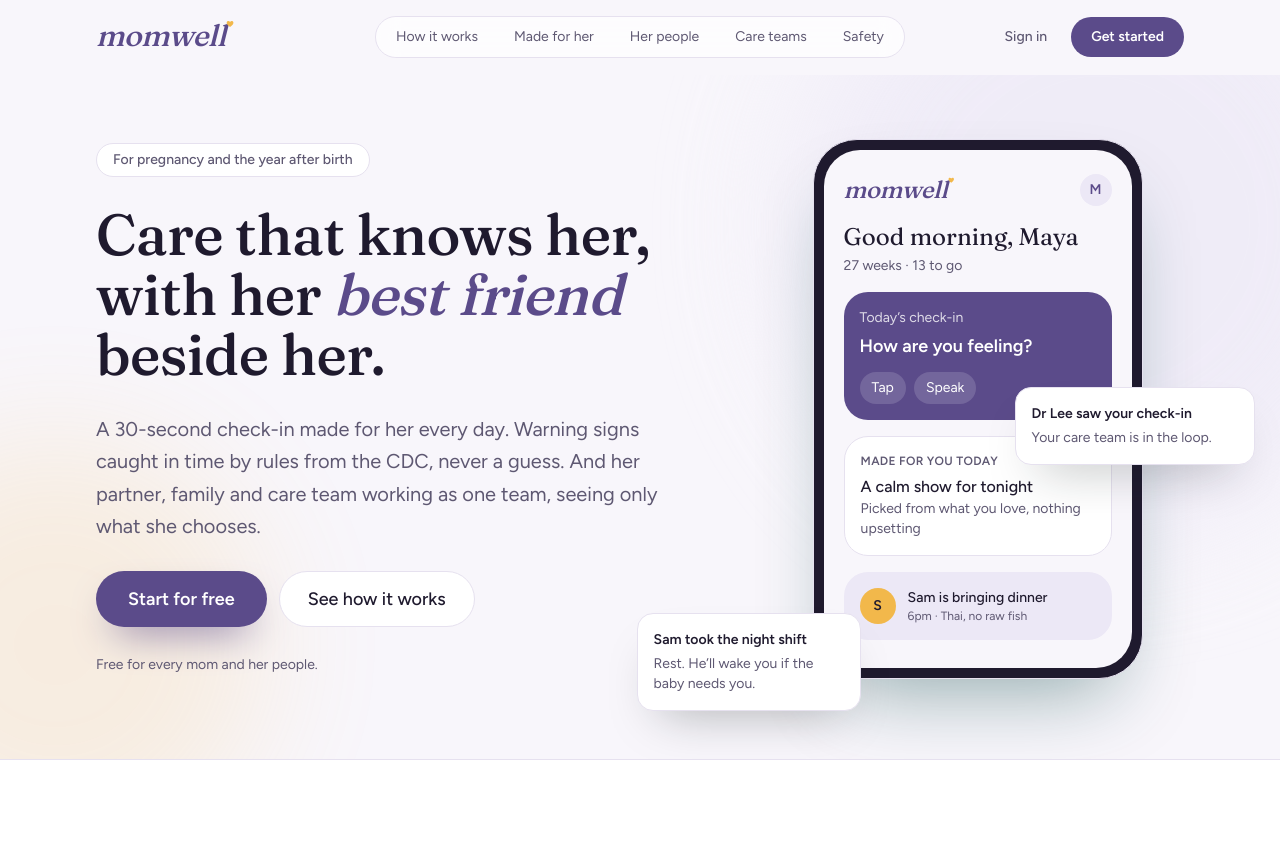
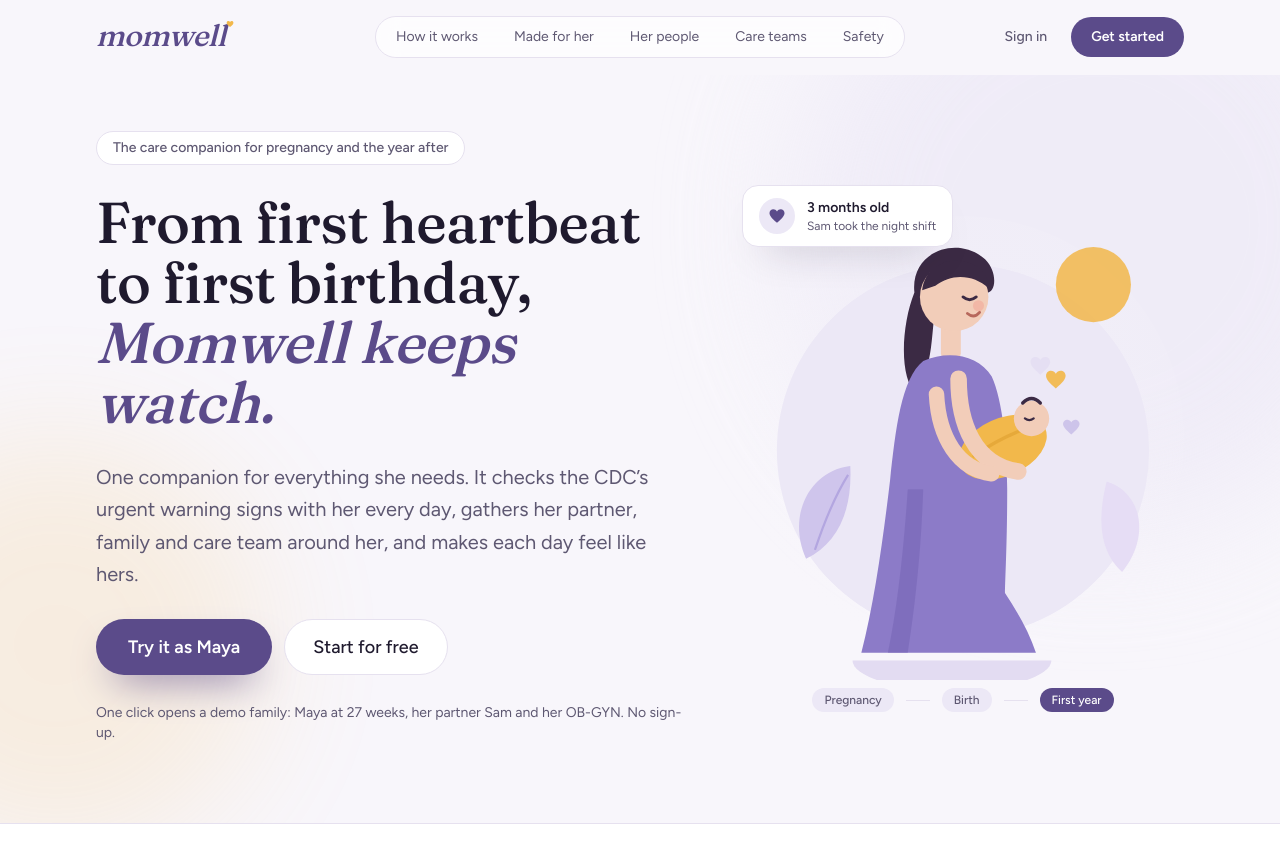
Before and after one commit to vickysharma-prog/momwell, a Next.js app: page / in a window 1280 px wide. Shown: the top 862 px of the page. Built offline with nearby package versions, Linux system fonts and the light colour scheme.

Commit message:
The hero: from first heartbeat to first birthday, Momwell keeps watch; an animated mother, pregnant and then holding her baby, through the journey the app covers

```diff
--- a/components/landing/Hero.tsx
+++ b/components/landing/Hero.tsx
@@ -1,10 +1,10 @@
 "use client";
 
 import Link from "next/link";
-import { AnimatePresence, motion, useReducedMotion } from "motion/react";
+import { motion } from "motion/react";
 import { useEffect, useState } from "react";
 import { Logo } from "@/components/Logo";
-import { PhoneMock } from "./PhoneMock";
+import { MomScene } from "./MomScene";
 
 const LINKS = [
   ["How it works", "#how"],
@@ -52,73 +52,34 @@
   );
 }
 
-const PEOPLE = ["partner", "mom", "best friend", "doula", "OB-GYN", "sister"];
-
-// The first screen: what Momwell is in one line, the way in, and the app itself.
+// The first screen: what Momwell is in one line, the two ways in, and the journey it covers, alive.
 export function Hero() {
-  const still = useReducedMotion();
-  const [i, setI] = useState(0);
-  useEffect(() => {
-    if (still) return;
-    const t = setInterval(() => setI((n) => (n + 1) % PEOPLE.length), 2400);
-    return () => clearInterval(t);
-  }, [still]);
-
   return (
     <section className="relative overflow-hidden">
       <div aria-hidden="true" className="pointer-events-none absolute -top-40 right-[-10%] h-[620px] w-[620px] rounded-full bg-brand-soft opacity-70 blur-3xl" />
       <div aria-hidden="true" className="pointer-events-none absolute top-[360px] left-[-12%] h-[420px] w-[420px] rounded-full bg-honey opacity-15 blur-3xl" />
-      <div className="relative mx-auto grid max-w-6xl items-center gap-14 px-5 pt-10 pb-20 sm:px-8 md:pt-16 lg:grid-cols-[1.2fr_0.8fr]">
+      <div className="relative mx-auto grid max-w-6xl items-center gap-12 px-5 pt-8 pb-20 sm:px-8 md:pt-14 lg:grid-cols-[1.15fr_0.85fr]">
         <motion.div initial={{ opacity: 0, y: 16 }} animate={{ opacity: 1, y: 0 }} transition={{ duration: 0.6, ease: [0.2, 0.8, 0.2, 1] }} className="flex flex-col gap-7">
-          <p className="w-fit rounded-full border border-line bg-paper-raised px-4 py-1.5 text-sm font-medium text-ink-soft">For pregnancy and the year after birth</p>
+          <p className="w-fit rounded-full border border-line bg-paper-raised px-4 py-1.5 text-sm font-medium text-ink-soft">The care companion for pregnancy and the year after</p>
           <h1 className="text-5xl leading-[1.04] sm:text-6xl lg:text-[3.6rem]">
-            Care that knows her,
-            <br />
-            with her{" "}
-            <span className="relative inline-block min-w-[4ch] text-brand">
-              <AnimatePresence mode="wait">
-                <motion.span key={PEOPLE[i]} initial={{ opacity: 0, y: 14, filter: "blur(4px)" }} animate={{ opacity: 1, y: 0, filter: "blur(0px)" }} exit={{ opacity: 0, y: -14, filter: "blur(4px)" }} transition={{ duration: 0.35 }} className="inline-block italic">
-                  {PEOPLE[i]}
-                </motion.span>
-              </AnimatePresence>
-            </span>
-            <br />
-            beside her.
+            From first heartbeat to first birthday, <span className="text-brand italic">Momwell keeps watch.</span>
           </h1>
           <p className="max-w-xl text-lg leading-relaxed text-ink-soft sm:text-xl">
-            A 30-second check-in made for her every day. Warning signs caught in time by rules from the CDC, never a guess. And her partner, family and care team working as one team, seeing only what she chooses.
+            One companion for everything she needs. It checks the CDC’s urgent warning signs with her every day, gathers her partner, family and care team around her, and makes each day feel like hers.
           </p>
           <div className="flex flex-wrap items-center gap-3">
-            <Link href="/signup" className="flex h-14 items-center rounded-full bg-brand px-8 text-lg font-semibold text-on-brand shadow-[0_18px_40px_-18px_var(--brand)] transition active:scale-[0.98]">
+            <Link href="/demo" className="flex h-14 items-center rounded-full bg-brand px-8 text-lg font-semibold text-on-brand shadow-[0_18px_40px_-18px_var(--brand)] transition active:scale-[0.98]">
+              Try it as Maya
+            </Link>
+            <Link href="/signup" className="flex h-14 items-center rounded-full border border-line bg-paper-raised px-7 text-lg font-medium transition hover:border-brand">
               Start for free
             </Link>
-            <a href="#how" className="flex h-14 items-center rounded-full border border-line bg-paper-raised px-7 text-lg font-medium transition hover:border-brand">
-              See how it works
-            </a>
           </div>
-          <p className="text-sm text-ink-soft">Free for every mom and her people.</p>
+          <p className="text-sm text-ink-soft">One click opens a demo family: Maya at 27 weeks, her partner Sam and her OB-GYN. No sign-up.</p>
         </motion.div>
 
-        <motion.div initial={{ opacity: 0, y: 30, scale: 0.97 }} animate={{ opacity: 1, y: 0, scale: 1 }} transition={{ duration: 0.8, delay: 0.15, ease: [0.2, 0.8, 0.2, 1] }} className="relative mx-auto">
-          <PhoneMock />
-          <motion.div
-            initial={{ opacity: 0, x: 24 }}
-            animate={{ opacity: 1, x: 0 }}
-            transition={{ delay: 0.9, duration: 0.5 }}
-            className="absolute top-[46%] -right-10 hidden w-60 rounded-2xl border border-line bg-paper-raised p-4 shadow-[0_24px_50px_-24px_rgba(19,32,31,0.35)] sm:block lg:-right-28"
-          >
-            <p className="text-sm font-semibold">Dr Lee saw your check-in</p>
-            <p className="mt-1 text-sm text-ink-soft">Your care team is in the loop.</p>
-          </motion.div>
-          <motion.div
-            initial={{ opacity: 0, x: -24 }}
-            animate={{ opacity: 1, x: 0 }}
-            transition={{ delay: 1.2, duration: 0.5 }}
-            className="absolute -bottom-8 -left-12 hidden w-56 rounded-2xl border border-line bg-paper-raised p-4 shadow-[0_24px_50px_-24px_rgba(19,32,31,0.35)] sm:block lg:-left-44"
-          >
-            <p className="text-sm font-semibold">Sam took the night shift</p>
-            <p className="mt-1 text-sm text-ink-soft">Rest. He’ll wake you if the baby needs you.</p>
-          </motion.div>
+        <motion.div initial={{ opacity: 0, y: 30, scale: 0.97 }} animate={{ opacity: 1, y: 0, scale: 1 }} transition={{ duration: 0.8, delay: 0.15, ease: [0.2, 0.8, 0.2, 1] }} className="relative">
+          <MomScene />
         </motion.div>
       </div>
     </section>
--- /dev/null
+++ b/components/landing/MomScene.tsx
@@ -0,0 +1,149 @@
+"use client";
+
+import { AnimatePresence, motion, useReducedMotion } from "motion/react";
+import { useEffect, useState } from "react";
+
+// The landing page's living picture: a mother through the journey Momwell covers, pregnant and then holding her
+// baby, breathing softly, with little hearts rising. Drawn from simple shapes so it stays sharp at any size.
+const SKIN = "#F2CDB9";
+const HAIR = "#3B2A44";
+const DRESS = "#8C7BC8";
+const DRESS_SHADE = "#7565B4";
+
+const STAGES = [
+  { key: "bump", label: "28 weeks", note: "Daily check-in done" },
+  { key: "baby", label: "3 months old", note: "Sam took the night shift" },
+] as const;
+
+const HEART = "M12 21C5 15 2 11.5 2 8c0-3 2.5-5 5-5 2 0 4 1.2 5 3 1-1.8 3-3 5-3 2.5 0 5 2 5 5 0 3.5-3 7-10 13z";
+
+function Mother({ stage }: { stage: "bump" | "baby" }) {
+  const pregnant = stage === "bump";
+  return (
+    <g>
+      {/* hair behind */}
+      <path d="M156 122 C152 84 196 70 220 92 C232 104 230 124 220 122 C212 106 188 104 178 120 C170 150 176 182 158 214 C142 200 144 152 156 122 Z" fill={HAIR} />
+      {/* neck */}
+      <rect x="180" y="146" width="18" height="40" rx="9" fill={SKIN} />
+      {/* dress */}
+      {pregnant ? (
+        <path d="M164 184 C186 174 214 178 226 198 C240 222 276 254 278 304 C280 352 254 382 238 394 C250 412 260 430 266 448 L108 448 C120 402 128 342 134 292 C139 246 144 200 164 184 Z" fill={DRESS} />
+      ) : (
+        <path d="M164 184 C186 174 214 178 226 198 C236 220 240 262 240 300 C240 350 238 384 238 394 C250 412 260 430 266 448 L108 448 C120 402 128 342 134 292 C139 246 144 200 164 184 Z" fill={DRESS} />
+      )}
+      <path d="M150 300 C146 360 140 410 132 448 L150 448 C156 410 162 360 164 300 Z" fill={DRESS_SHADE} opacity="0.55" />
+      {/* head */}
+      <circle cx="192" cy="126" r="31" fill={SKIN} />
+      {/* fringe */}
+      <path d="M163 120 C166 96 190 88 208 96 C218 100 224 110 223 118 C210 106 190 104 175 116 Z" fill={HAIR} />
+      {/* face: closed, smiling eye, smile, cheek */}
+      <path d="M200 126 q6 5 12 0" stroke={HAIR} strokeWidth="2.6" fill="none" strokeLinecap="round" />
+      <path d="M204 141 q6 5 11 -1" stroke="#B7685C" strokeWidth="2.6" fill="none" strokeLinecap="round" />
+      <circle cx="214" cy="134" r="5" fill="#F2A99A" opacity="0.6" />
+      {pregnant ? (
+        <>
+          {/* one arm curving round the top of the bump, hand resting on it */}
+          <path d="M198 198 C206 232 226 262 258 286" stroke={SKIN} strokeWidth="15" fill="none" strokeLinecap="round" />
+          <ellipse cx="262" cy="290" rx="11" ry="9" transform="rotate(30 262 290)" fill={SKIN} />
+          {/* a soft heart glowing on the bump: the baby */}
+          <path d={HEART} transform="translate(236 316) scale(0.9)" fill="#F2B84B" opacity="0.9" />
+        </>
+      ) : (
+        <>
+          {/* baby, swaddled in honey */}
+          <ellipse cx="236" cy="262" rx="42" ry="26" transform="rotate(-24 236 262)" fill="#F2B84B" />
+          <path d="M210 270 q22 -16 50 -26" stroke="#E0A030" strokeWidth="3" fill="none" strokeLinecap="round" opacity="0.6" />
+          <circle cx="262" cy="236" r="16" fill={SKIN} />
+          <path d="M256 236 q4 3 8 0" stroke={HAIR} strokeWidth="2" fill="none" strokeLinecap="round" />
+          <path d="M254 222 q8 -8 16 0" stroke={HAIR} strokeWidth="3" fill="none" strokeLinecap="round" />
+          {/* arms cradling */}
+          <path d="M196 200 C196 240 210 278 250 284" stroke={SKIN} strokeWidth="15" fill="none" strokeLinecap="round" />
+          <path d="M176 214 C178 254 196 282 226 286" stroke={SKIN} strokeWidth="14" fill="none" strokeLinecap="round" />
+        </>
+      )}
+    </g>
+  );
+}
+
+export function MomScene() {
+  const still = useReducedMotion();
+  const [i, setI] = useState(0);
+  useEffect(() => {
+    if (still) return;
+    const t = setInterval(() => setI((n) => (n + 1) % STAGES.length), 5200);
+    return () => clearInterval(t);
+  }, [still]);
+  const stage = STAGES[i];
+
+  return (
+    <div className="relative mx-auto w-full max-w-[460px]" role="img" aria-label="A mother, pregnant and then holding her baby, through the journey Momwell is with her for">
+      <svg viewBox="0 0 400 470" className="w-full" aria-hidden="true">
+        <defs>
+          <radialGradient id="mw-glow" cx="50%" cy="45%" r="55%">
+            <stop offset="0%" stopColor="#ECE8F6" />
+            <stop offset="100%" stopColor="#F8F6FB" stopOpacity="0" />
+          </radialGradient>
+        </defs>
+        <circle cx="200" cy="250" r="200" fill="url(#mw-glow)" />
+        <motion.circle cx="200" cy="262" r="168" fill="#ECE8F6" animate={still ? undefined : { scale: [1, 1.025, 1] }} transition={{ duration: 6, repeat: Infinity, ease: "easeInOut" }} style={{ transformOrigin: "200px 262px" }} />
+        <motion.circle cx="318" cy="112" r="34" fill="#F2B84B" opacity="0.85" animate={still ? undefined : { y: [0, -6, 0] }} transition={{ duration: 7, repeat: Infinity, ease: "easeInOut" }} />
+        {/* soft leaves */}
+        <path d="M58 360 C40 320 62 280 98 276 C100 318 86 346 58 360 Z" fill="#CFC5EC" />
+        <path d="M66 352 C76 322 86 300 96 284" stroke="#B3A6E0" strokeWidth="2" fill="none" />
+        <path d="M344 372 C370 340 362 300 330 290 C320 330 326 356 344 372 Z" fill="#E6DDF5" />
+        <path d="M190 452 h-90 a40 12 0 0 0 180 0 Z" fill="#E3DCF2" />
+
+        <motion.g animate={still ? undefined : { y: [0, -3, 0] }} transition={{ duration: 4.5, repeat: Infinity, ease: "easeInOut" }}>
+          <AnimatePresence mode="wait">
+            <motion.g key={stage.key} initial={{ opacity: 0, scale: 0.98 }} animate={{ opacity: 1, scale: 1 }} exit={{ opacity: 0, scale: 0.98 }} transition={{ duration: 0.7 }} style={{ transformOrigin: "200px 300px" }}>
+              <Mother stage={stage.key} />
+            </motion.g>
+          </AnimatePresence>
+        </motion.g>
+
+        {/* hearts rising from mother and baby */}
+        {!still &&
+          [0, 1, 2].map((n) => (
+            <motion.path
+              key={n}
+              d={HEART}
+              fill={n === 1 ? "#F2B84B" : "#B3A6E0"}
+              initial={{ opacity: 0, x: 258 + n * 14, y: 268, scale: 0.6 }}
+              animate={{ opacity: [0, 1, 0], y: [268, 170 - n * 18], scale: [0.6, 0.9 + n * 0.1] }}
+              transition={{ duration: 3.6, delay: n * 1.2, repeat: Infinity, ease: "easeOut" }}
+            />
+          ))}
+      </svg>
+
+      <AnimatePresence mode="wait">
+        <motion.div
+          key={stage.key}
+          initial={{ opacity: 0, y: 8 }}
+          animate={{ opacity: 1, y: 0 }}
+          exit={{ opacity: 0, y: -8 }}
+          transition={{ duration: 0.45 }}
+          className="absolute top-6 left-0 flex items-center gap-3 rounded-2xl border border-line bg-paper-raised px-4 py-3 shadow-[0_20px_40px_-24px_rgba(31,26,46,0.35)]"
+        >
+          <span className="flex size-9 items-center justify-center rounded-full bg-brand-soft text-brand">
+            <svg width="18" height="18" viewBox="0 0 24 24" aria-hidden="true">
+              <path d={HEART} fill="currentColor" />
+            </svg>
+          </span>
+          <span className="flex flex-col">
+            <span className="text-sm font-semibold">{stage.label}</span>
+            <span className="text-xs text-ink-soft">{stage.note}</span>
+          </span>
+        </motion.div>
+      </AnimatePresence>
+
+      <div className="mt-2 flex items-center justify-center gap-3 text-xs font-medium text-ink-soft" aria-hidden="true">
+        {["Pregnancy", "Birth", "First year"].map((s, n) => (
+          <span key={s} className="flex items-center gap-3">
+            <span className={`rounded-full px-3 py-1 transition-colors ${(i === 0 && n === 0) || (i === 1 && n === 2) ? "bg-brand text-on-brand" : "bg-brand-soft"}`}>{s}</span>
+            {n < 2 && <span className="h-px w-6 bg-line" />}
+          </span>
+        ))}
+      </div>
+    </div>
+  );
+}
```
